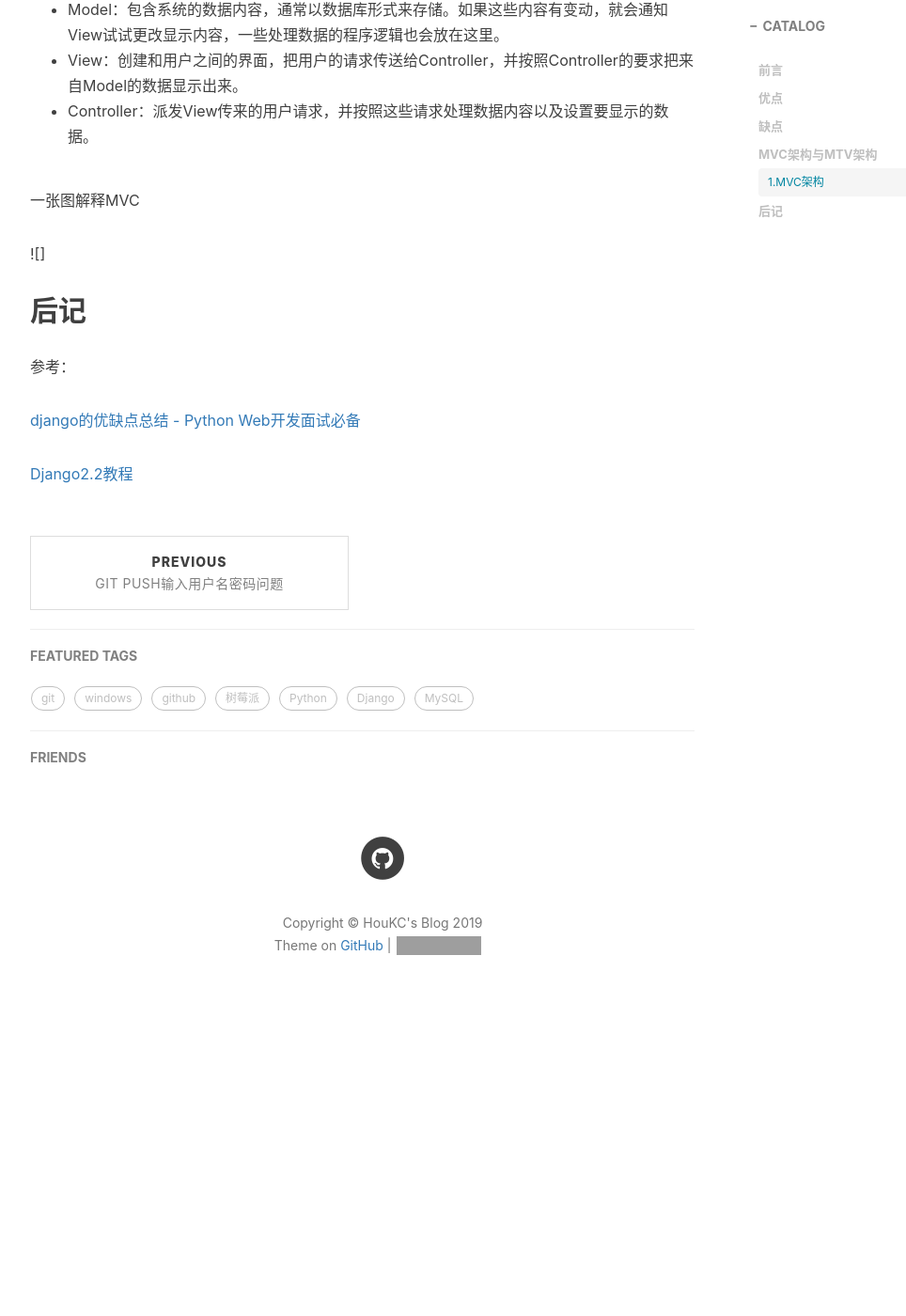
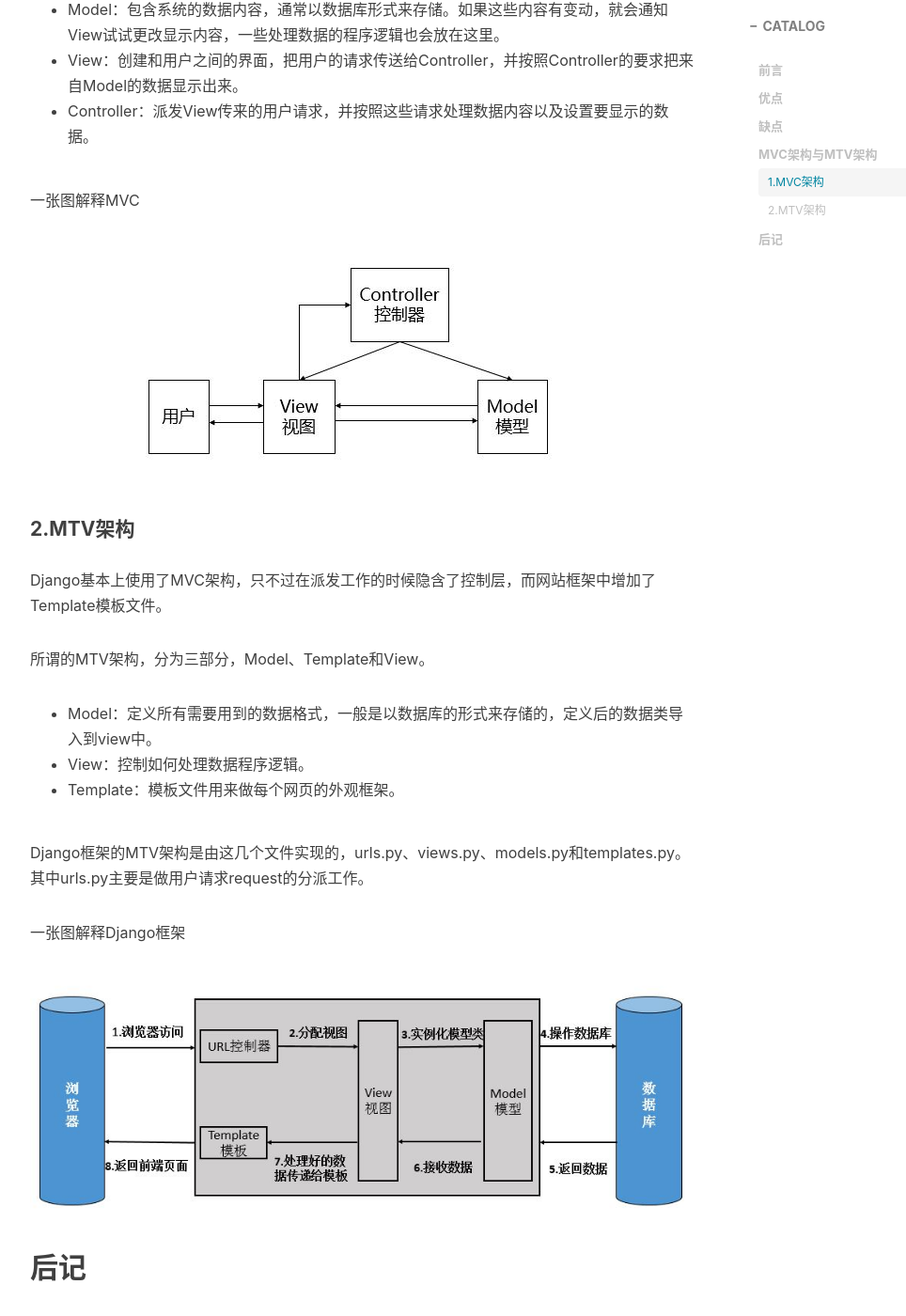
Before and after one commit to HouKC/houkc.github.io, a Jekyll site: the page built from _posts/2019-12-16-djangoIntroduction.md, in a window 1280 px wide and 1400 px high, scrolled down 1854 px. Shown: the whole window at 94% size, without its empty margins (233-1197 px from the left). Built offline with Jekyll 4.4.1, drawn with Linux system fonts in a browser that asks for light colours; nearby versions of some CDN libraries; comment, search, counter and statistics services are not loaded; before the commit the page ends 2964 px from its top, so only the background shows below that; grey boxes are pictures that could not be loaded.

Commit message:
update 2019-12-16-djangoIntroduction.md & add img

```diff
--- a/_posts/2019-12-16-djangoIntroduction.md
+++ b/_posts/2019-12-16-djangoIntroduction.md
@@ -47,8 +47,22 @@ MVC架构是一种软件工程设计方法，分为三部分，Model数据模块
 
 一张图解释MVC
 
- ![]
+ ![MVC](https://raw.githubusercontent.com/HouKC/houkc.github.io/master/img/djangoIntroduction-mvc.jpg)
 
+#### 2.MTV架构
+Django基本上使用了MVC架构，只不过在派发工作的时候隐含了控制层，而网站框架中增加了Template模板文件。
+
+所谓的MTV架构，分为三部分，Model、Template和View。
+
+- Model：定义所有需要用到的数据格式，一般是以数据库的形式来存储的，定义后的数据类导入到view中。
+- View：控制如何处理数据程序逻辑。
+- Template：模板文件用来做每个网页的外观框架。
+
+Django框架的MTV架构是由这几个文件实现的，urls.py、views.py、models.py和templates.py。其中urls.py主要是做用户请求request的分派工作。
+
+一张图解释Django框架
+
+ ![MTV](https://raw.githubusercontent.com/HouKC/houkc.github.io/master/img/djangoIntroduction-mtv.jpg)
 ## 后记
 参考：
 
```
Also changed, not shown: img/djangoIntroduction-mtv.jpg (added).
